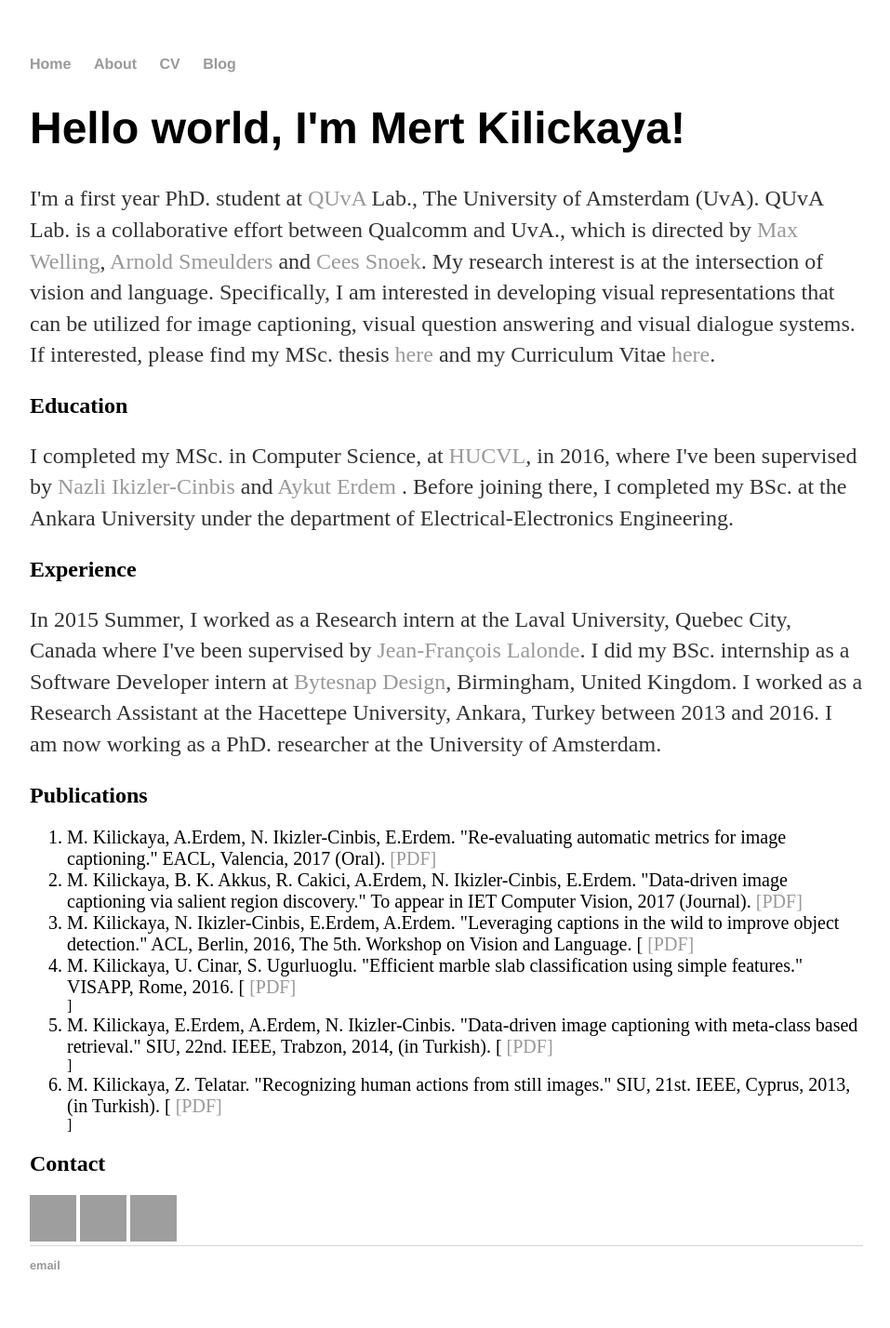
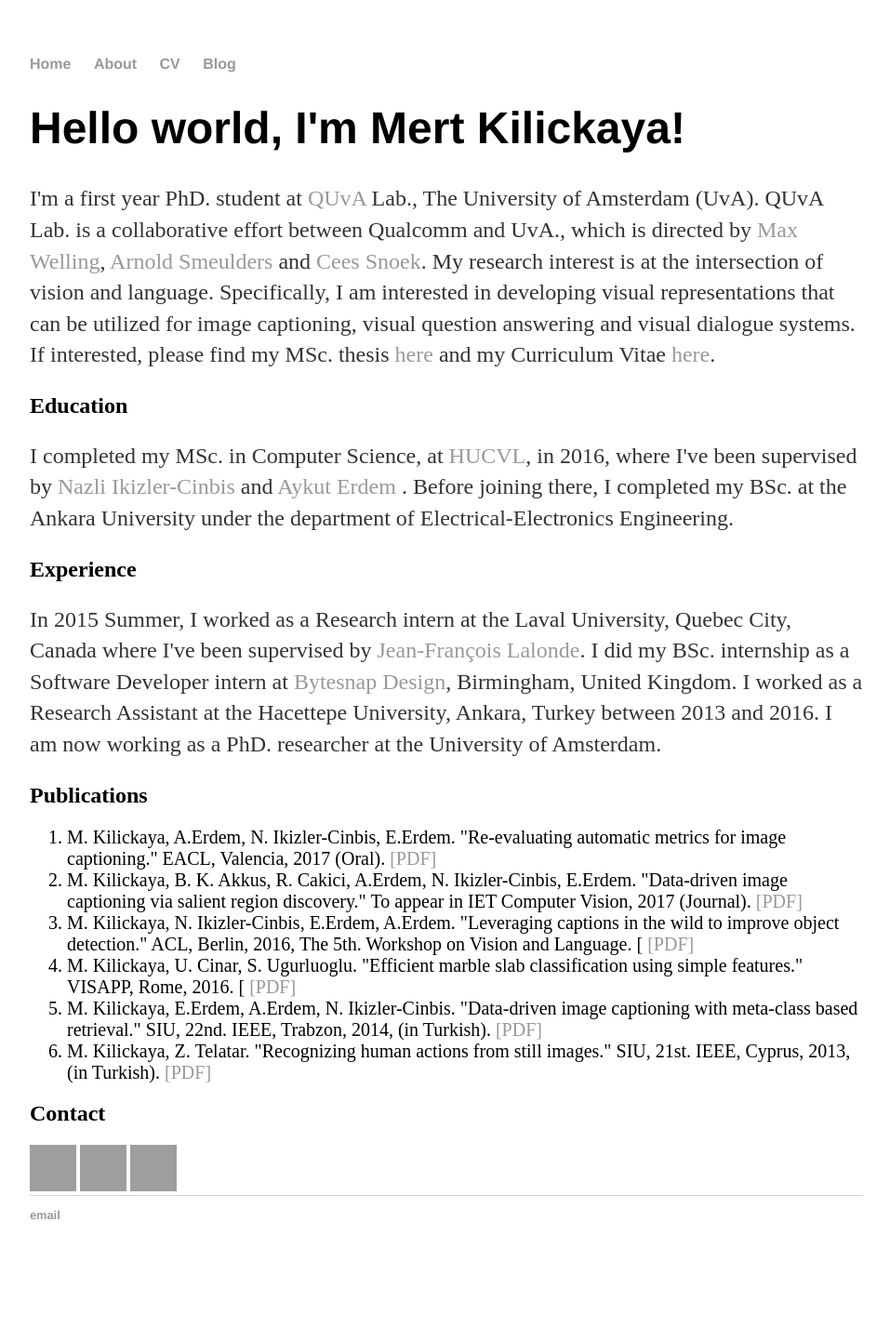
Before and after one commit to kilickaya/kilickaya.github.io, a Jekyll site: the page built from index.html, in a window 1280 px wide. Shown: the whole page at 93% size, without its empty margins (160-1117 px from the left). Built offline with Jekyll 4.4.1, drawn with Linux system fonts in a browser that asks for light colours; after the commit the page ends 1374 px from its top, so only the background shows below that; grey boxes are pictures that could not be loaded.

Commit message:
Update index.html

```diff
--- a/index.html
+++ b/index.html
@@ -19,9 +19,9 @@
 	  <li style="font-size:20px">M. Kilickaya, A.Erdem, N. Ikizler-Cinbis, E.Erdem. "Re-evaluating automatic metrics for image captioning." EACL, Valencia, 2017 (Oral). <a href="https://arxiv.org/pdf/1612.07600">[PDF]</a></li>
 	  <li style="font-size:20px">M. Kilickaya, B. K. Akkus, R. Cakici, A.Erdem, N. Ikizler-Cinbis, E.Erdem. "Data-driven image captioning via salient region discovery."  To appear in IET Computer Vision, 2017 (Journal). <a href="http://digital-library.theiet.org/content/journals/10.1049/iet-cvi.2016.0286"> [PDF]</a></li>
 	  <li style="font-size:20px">M. Kilickaya, N. Ikizler-Cinbis, E.Erdem, A.Erdem. "Leveraging captions in the wild to improve object detection." ACL, Berlin, 2016, The 5th. Workshop on Vision and Language. [<a href="https://www.aclweb.org/anthology/W/W16/W16-3204.pdf"> [PDF]</a></li>
-	  <li style="font-size:20px">M. Kilickaya, U. Cinar, S. Ugurluoglu. "Efficient marble slab classification using simple features." VISAPP, Rome, 2016. [<a href="http://www.scitepress.org/DigitalLibrary/PublicationsDetail.aspx?ID=4dN32E92EKw%3d&t=1"> [PDF]</a></li>]
-	  <li style="font-size:20px">M. Kilickaya, E.Erdem, A.Erdem, N. Ikizler-Cinbis. "Data-driven image captioning with meta-class based retrieval." SIU, 22nd. IEEE, Trabzon, 2014, (in Turkish). [<a href="http://web.cs.hacettepe.edu.tr/~aykut/papers/captiontransferbymetaclass.pdf"> [PDF]</a></li>]
-	  <li style="font-size:20px">M. Kilickaya, Z. Telatar. "Recognizing human actions from still images." SIU, 21st. IEEE, Cyprus, 2013, (in Turkish). [<a href="http://ieeexplore.ieee.org/abstract/document/6531181/?reload=true"> [PDF]</a></li>]
+	  <li style="font-size:20px">M. Kilickaya, U. Cinar, S. Ugurluoglu. "Efficient marble slab classification using simple features." VISAPP, Rome, 2016. [<a href="http://www.scitepress.org/DigitalLibrary/PublicationsDetail.aspx?ID=4dN32E92EKw%3d&t=1"> [PDF]</a></li>
+	  <li style="font-size:20px">M. Kilickaya, E.Erdem, A.Erdem, N. Ikizler-Cinbis. "Data-driven image captioning with meta-class based retrieval." SIU, 22nd. IEEE, Trabzon, 2014, (in Turkish). <a href="http://web.cs.hacettepe.edu.tr/~aykut/papers/captiontransferbymetaclass.pdf"> [PDF]</a></li>
+	  <li style="font-size:20px">M. Kilickaya, Z. Telatar. "Recognizing human actions from still images." SIU, 21st. IEEE, Cyprus, 2013, (in Turkish). <a href="http://ieeexplore.ieee.org/abstract/document/6531181/?reload=true"> [PDF]</a></li>
 	</ol>
 
         <h2> Contact </h2>
```
